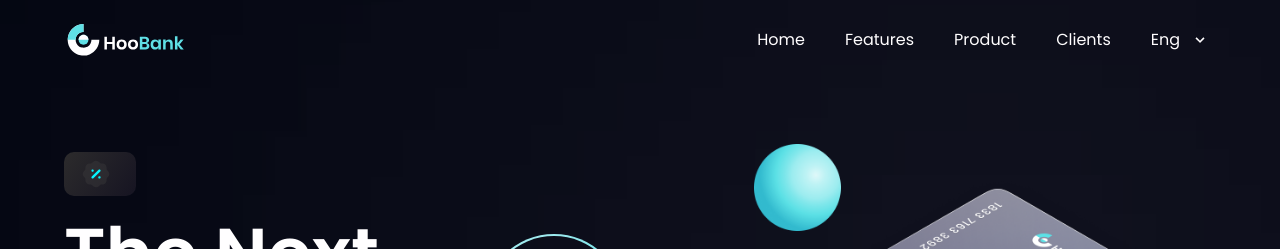
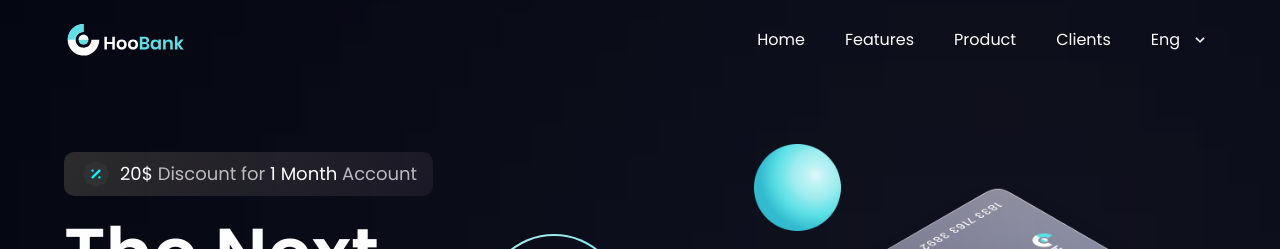
Before and after one commit to hoangtrung03/HooBank, a React (Vite) app: page / in a window 1280 px wide. Shown: the top 249 px of the page. Built offline with nearby package versions, Linux system fonts and the light colour scheme.

Commit message:
+update: test i18n

```diff
--- a/package.json
+++ b/package.json
@@ -11,6 +11,7 @@
   },
   "dependencies": {
     "i18n": "^0.15.1",
+    "i18next": "^22.0.4",
     "react": "^18.2.0",
     "react-dom": "^18.2.0",
     "react-i18next": "^12.0.0",
--- a/src/components/Hero.jsx
+++ b/src/components/Hero.jsx
@@ -4,7 +4,7 @@ import { discount, robot } from '../assets'
 import GetStarted from './GetStarted'
 import { useTranslation } from 'react-i18next'
 const Hero = () => {
-  // const { t, i18n } = useTranslation()
+  const { t, i18n } = useTranslation()
   return (
     <section
       id="home"
@@ -21,9 +21,9 @@ const Hero = () => {
             className="w-[32px] h-[32px]"
           />
           <p className={`${styles.paragraph} ml-2`}>
-            {/* <span className="text-white">20$</span> {t('heroes.discount')}{' '}
-            <span className="text-white">1 {t('heroes.month')}</span>{' '} */}
-            {/* {t('heroes.account')} */}
+            <span className="text-white">20$</span> {t('heroes.discount')}{' '}
+            <span className="text-white">1 {t('heroes.month')}</span>{' '}
+            {t('heroes.account')}
           </p>
         </div>
         <div className="flex flex-row justify-between items-center w-full">
--- a/src/main.jsx
+++ b/src/main.jsx
@@ -2,27 +2,27 @@ import React from 'react'
 import ReactDOM from 'react-dom/client'
 import App from './App'
 import './index.css'
-// import { I18nextProvider } from 'react-i18next'
-// import i18next from 'i18next'
-// import vi from './assets/i18n/vi.json'
-// import en from './assets/i18n/en.json'
+import { I18nextProvider } from 'react-i18next';
+import i18n from 'i18next';
+import vi from './assets/i18n/vi.json'
+import en from './assets/i18n/en.json'
 const root = ReactDOM.createRoot(document.getElementById('root'))
-// i18next.init({
-//   fallbackLng: 'en',
-//   interpolation: { escapeValue: false },
-//   resources: {
-//     en: {
-//       translation: en
-//     },
-//     vi: {
-//       translation: vi
-//     }
-//   }
-// })
+i18n.init({
+  fallbackLng: 'en',
+  interpolation: { escapeValue: false },
+  resources: {
+    en: {
+      translation: en
+    },
+    vi: {
+      translation: vi
+    }
+  }
+})
 root.render(
   <React.StrictMode>
-    {/* <I18nextProvider i18n={i18next}> */}
+    <I18nextProvider i18n={i18n}>
       <App />
-    {/* </I18nextProvider> */}
+    </I18nextProvider>
   </React.StrictMode>
 )
```
Also changed, not shown: 2 other files (tests, documents, lock files or other folders).
